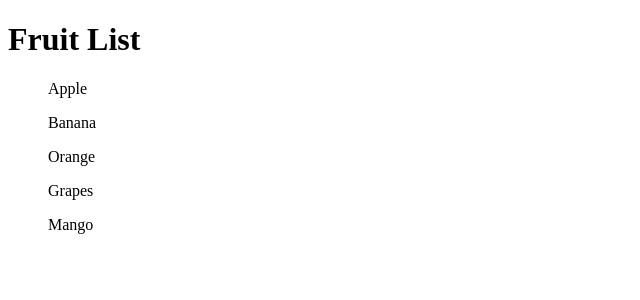
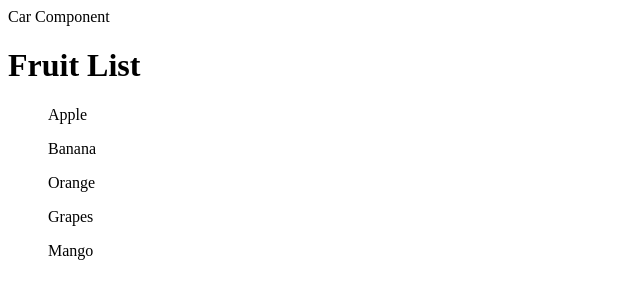
Before and after one commit to YourmixJNR/my-react-app, a React (Create React App) app: page / in a window 1280 px wide. Shown: the top 300 px of the page, without its empty margins (0-640 px from the left). Built offline with nearby package versions, Linux system fonts and the light colour scheme.

Commit message:
class component

```diff
--- a/src/App.js
+++ b/src/App.js
@@ -1,9 +1,12 @@
 import Dad from './map'
+import Car from './class';
 
 function App() {
   return (
-
-    <Dad />
+    <>
+      <Car />
+      <Dad />
+    </>
   );
 }
 
--- a/src/class.jsx
+++ b/src/class.jsx
@@ -1,8 +1,13 @@
 import React from "react";
+class Car extends React.Component {
+    constructor(props) {
+        super(props);
+    }
 
-class Car extends React.Component {
-    return() {
-        <div>Car Component</div>
+    render() {
+        return (
+            <div>Car Component</div>
+        );
     }
 }
 
--- a/src/map.jsx
+++ b/src/map.jsx
@@ -1,5 +1,3 @@
-import React from 'react';
-
 function Dad() {
   // Sample data - an array of items
   const items = ['Apple', 'Banana', 'Orange', 'Grapes', 'Mango'];
```
